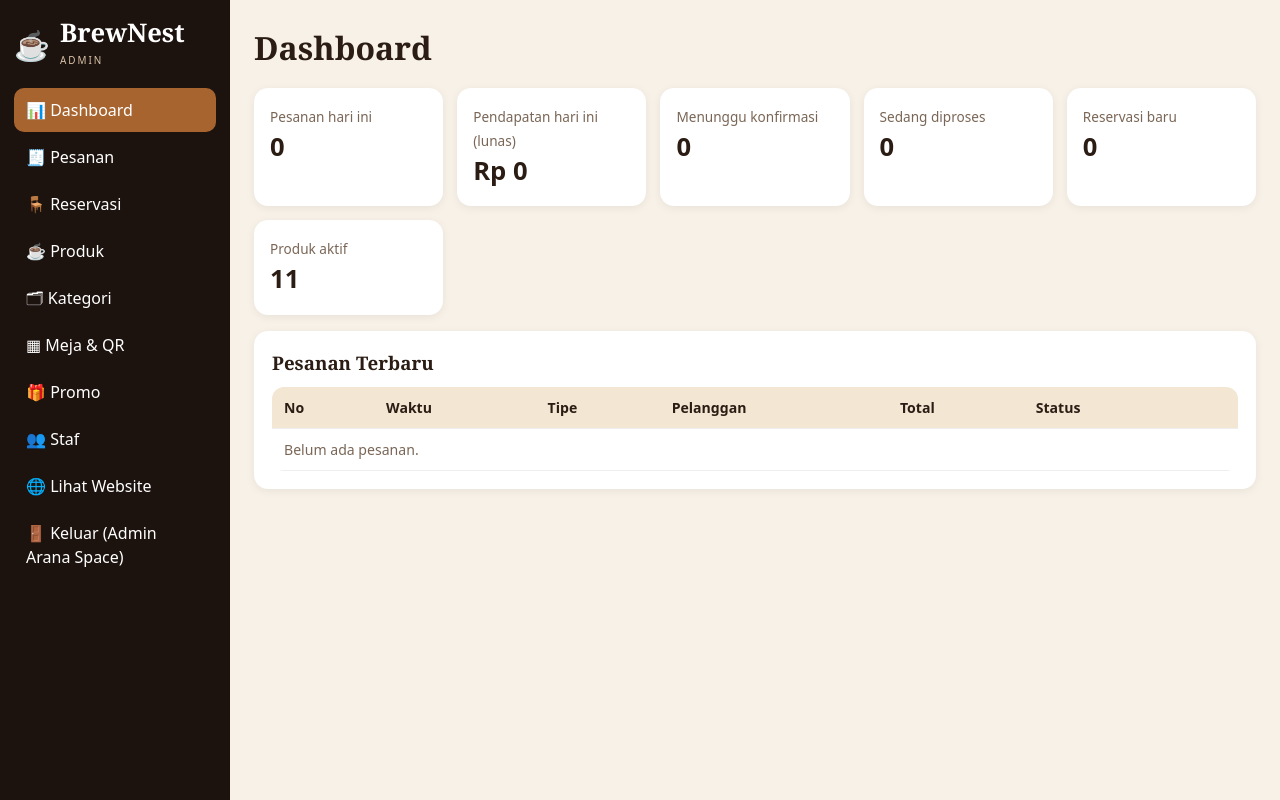
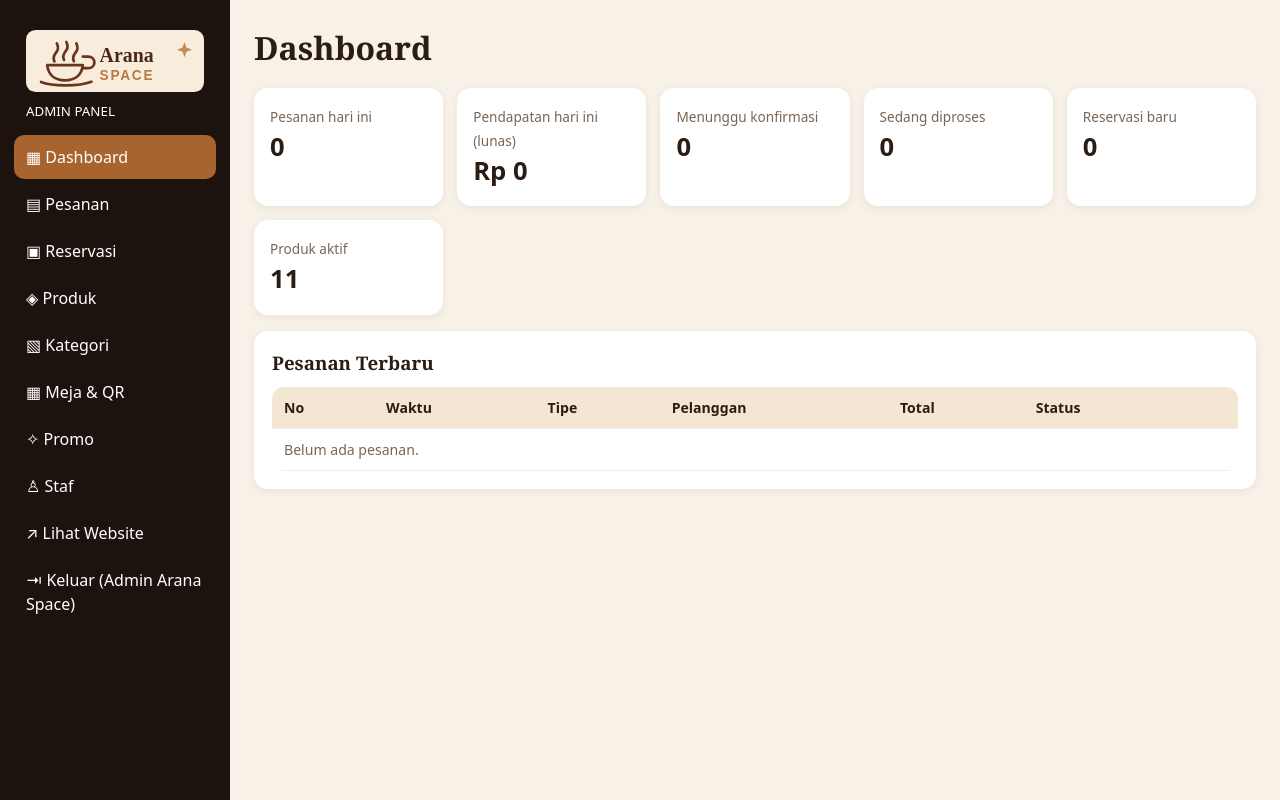
Before and after one commit to adityatrihidayat42-max/Sasprojek, a Laravel app: page /admin/dashboard in a window 1280 px wide. Run offline with Laravel 12, Linux system fonts and the light colour scheme; a user stored in the database is signed in; data comes from the database, SQL or seed files in the repository; data that the repository does not hold is empty.

Commit message:
Rebrand admin sidebar to Arana Space

```diff
--- a/resources/views/layouts/admin.blade.php
+++ b/resources/views/layouts/admin.blade.php
@@ -3,7 +3,8 @@
 <head>
 <meta charset="utf-8">
 <meta name="viewport" content="width=device-width, initial-scale=1">
-<title>@yield('title', 'Dashboard') - BrewNest</title>
+<title>@yield('title', 'Dashboard') - Arana Space</title>
+<link rel="icon" type="image/svg+xml" href="{{ asset('images/arana-space-icon.svg') }}">
 <link rel="stylesheet" href="{{ asset('css/app.css') }}">
 @stack('head')
 </head>
@@ -11,21 +12,24 @@
 @php $role = auth()->user()->role; @endphp
 <div class="admin">
   <aside class="sidebar">
-    <div class="brand"><span style="font-size:1.8rem">☕</span><span><b>BrewNest</b><small>{{ strtoupper($role) }}</small></span></div>
-    <a href="{{ route('admin.dashboard') }}" class="{{ request()->routeIs('admin.dashboard') ? 'active' : '' }}">📊 Dashboard</a>
-    <a href="{{ route('admin.orders') }}" class="{{ request()->routeIs('admin.orders*') ? 'active' : '' }}">🧾 Pesanan</a>
+    <a href="{{ route('admin.dashboard') }}" class="admin-brand">
+      <img src="{{ asset('images/arana-space-logo.svg') }}" alt="Arana Space">
+      <span><small>{{ strtoupper($role) }} PANEL</small></span>
+    </a>
+    <a href="{{ route('admin.dashboard') }}" class="{{ request()->routeIs('admin.dashboard') ? 'active' : '' }}"><span class="nav-icon">▦</span> Dashboard</a>
+    <a href="{{ route('admin.orders') }}" class="{{ request()->routeIs('admin.orders*') ? 'active' : '' }}"><span class="nav-icon">▤</span> Pesanan</a>
     @if(in_array($role, ['admin','cashier']))
-      <a href="{{ route('admin.reservations') }}" class="{{ request()->routeIs('admin.reservations*') ? 'active' : '' }}">🪑 Reservasi</a>
+      <a href="{{ route('admin.reservations') }}" class="{{ request()->routeIs('admin.reservations*') ? 'active' : '' }}"><span class="nav-icon">▣</span> Reservasi</a>
     @endif
     @if($role === 'admin')
-      <a href="{{ route('admin.products.index') }}" class="{{ request()->routeIs('admin.products*') ? 'active' : '' }}">☕ Produk</a>
-      <a href="{{ route('admin.categories.index') }}" class="{{ request()->routeIs('admin.categories*') ? 'active' : '' }}">🗂 Kategori</a>
-      <a href="{{ route('admin.tables.index') }}" class="{{ request()->routeIs('admin.tables*') ? 'active' : '' }}">▦ Meja &amp; QR</a>
-      <a href="{{ route('admin.promotions.index') }}" class="{{ request()->routeIs('admin.promotions*') ? 'active' : '' }}">🎁 Promo</a>
-      <a href="{{ route('admin.staff.index') }}" class="{{ request()->routeIs('admin.staff*') ? 'active' : '' }}">👥 Staf</a>
+      <a href="{{ route('admin.products.index') }}" class="{{ request()->routeIs('admin.products*') ? 'active' : '' }}"><span class="nav-icon">◈</span> Produk</a>
+      <a href="{{ route('admin.categories.index') }}" class="{{ request()->routeIs('admin.categories*') ? 'active' : '' }}"><span class="nav-icon">▧</span> Kategori</a>
+      <a href="{{ route('admin.tables.index') }}" class="{{ request()->routeIs('admin.tables*') ? 'active' : '' }}"><span class="nav-icon">▦</span> Meja &amp; QR</a>
+      <a href="{{ route('admin.promotions.index') }}" class="{{ request()->routeIs('admin.promotions*') ? 'active' : '' }}"><span class="nav-icon">✧</span> Promo</a>
+      <a href="{{ route('admin.staff.index') }}" class="{{ request()->routeIs('admin.staff*') ? 'active' : '' }}"><span class="nav-icon">♙</span> Staf</a>
     @endif
-    <a href="{{ route('home') }}">🌐 Lihat Website</a>
-    <form method="POST" action="{{ route('logout') }}">@csrf<button class="lnk">🚪 Keluar ({{ auth()->user()->name }})</button></form>
+    <a href="{{ route('home') }}"><span class="nav-icon">↗</span> Lihat Website</a>
+    <form method="POST" action="{{ route('logout') }}">@csrf<button class="lnk"><span class="nav-icon">⇥</span> Keluar ({{ auth()->user()->name }})</button></form>
   </aside>
   <main class="admin-main">
     @if(session('success'))<div class="alert ok">{{ session('success') }}</div>@endif
```
